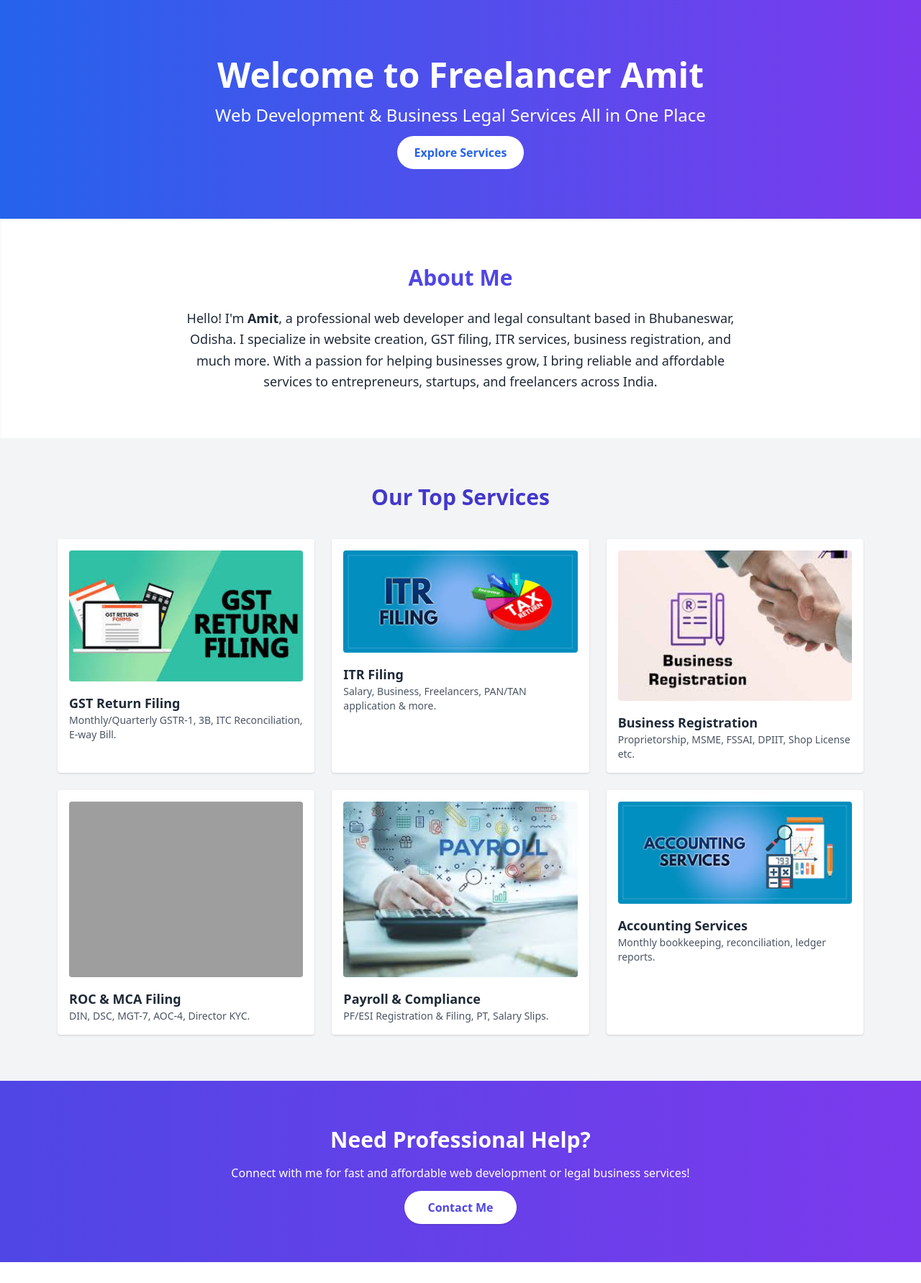
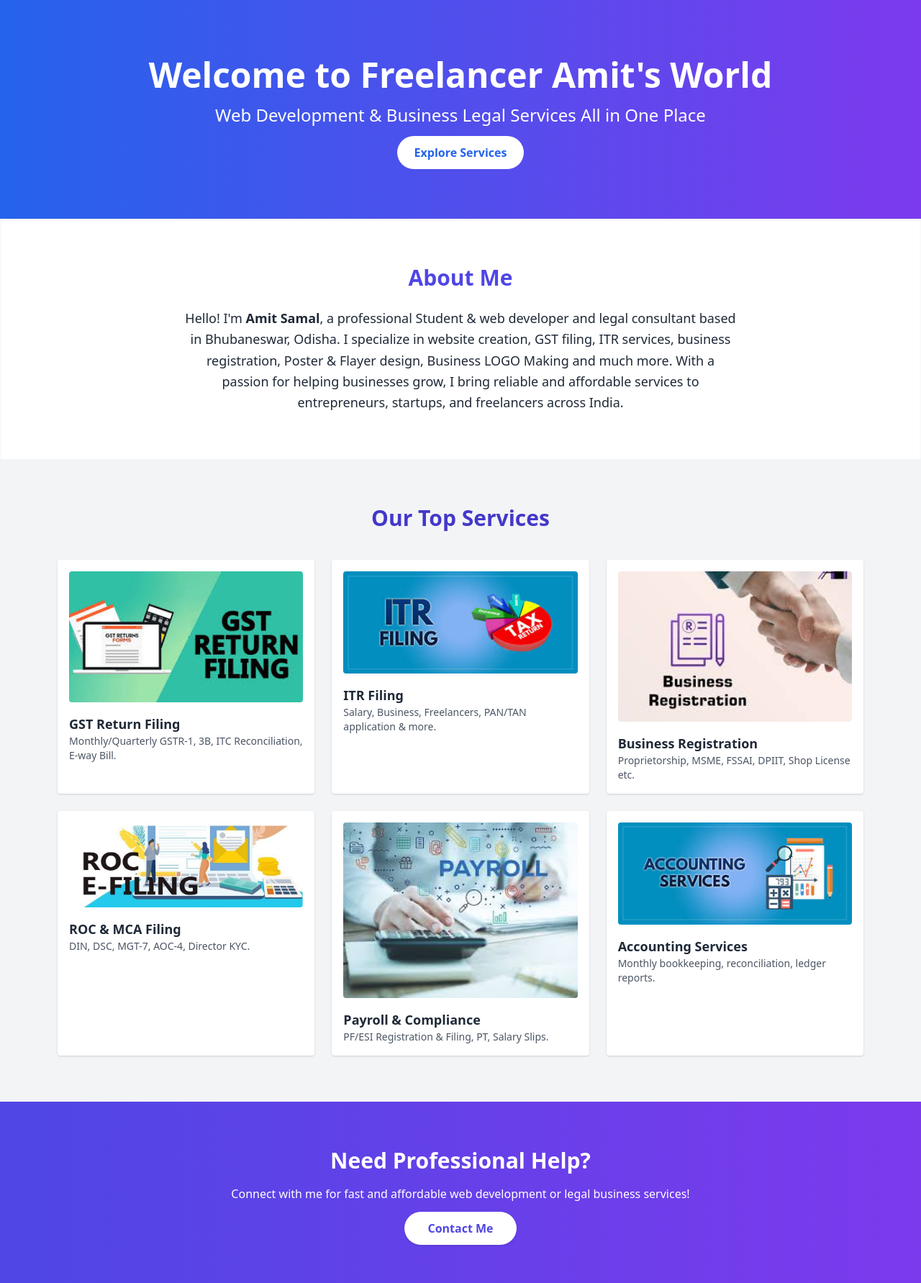
Before and after one commit to AMIT8480927094/freelancer-amit-site, a Flask app: page / in a window 1280 px wide. Shown: the part 44-1827 px from the top of the page at 72% size. Before the commit the page ends 1798 px from the top, so only its background shows below. Run offline with Flask 3, Linux system fonts and the light colour scheme; grey boxes are pictures that could not be loaded.

Commit message:
Update index.html

```diff
--- a/templates/index.html
+++ b/templates/index.html
@@ -15,7 +15,7 @@
 
     <!-- Hero Section -->
     <section class="bg-gradient-to-r from-blue-600 to-purple-600 text-white py-20 text-center">
-        <h1 class="text-4xl md:text-5xl font-bold mb-4">Welcome to Freelancer Amit</h1>
+        <h1 class="text-4xl md:text-5xl font-bold mb-4">Welcome to Freelancer Amit's World</h1>
         <p class="text-xl md:text-2xl mb-6">Web Development & Business Legal Services All in One Place</p>
         <a href="{{ url_for('services_page') }}" class="bg-white text-blue-600 px-6 py-3 rounded-full font-semibold hover:bg-gray-200 transition">Explore Services</a>
     </section>
@@ -24,8 +24,8 @@
     <section class="py-16 px-6 md:px-20 bg-white shadow-inner">
         <h2 class="text-3xl font-bold mb-6 text-center text-indigo-600">About Me</h2>
         <p class="text-lg text-center max-w-3xl mx-auto leading-relaxed">
-            Hello! I'm <strong>Amit</strong>, a professional web developer and legal consultant based in Bhubaneswar, Odisha.
-            I specialize in website creation, GST filing, ITR services, business registration, and much more. With a passion for helping businesses grow, I bring reliable and affordable services to entrepreneurs, startups, and freelancers across India.
+            Hello! I'm <strong>Amit Samal</strong>, a professional Student & web developer and legal consultant based in Bhubaneswar, Odisha.
+            I specialize in website creation, GST filing, ITR services, business registration, Poster & Flayer design, Business LOGO Making and much more. With a passion for helping businesses grow, I bring reliable and affordable services to entrepreneurs, startups, and freelancers across India.
         </p>
     </section>
 
@@ -49,7 +49,7 @@
                 <p class="text-sm text-gray-600">Proprietorship, MSME, FSSAI, DPIIT, Shop License etc.</p>
             </div>
             <div class="bg-white p-4 rounded shadow hover:shadow-xl transition">
-                <img src="{{ url_for('static', filename='roc.jpeg') }}" alt="ROC Filing" class="w-full rounded mb-4">
+                <img src="{{ url_for('static', filename='roc.jpg') }}" alt="ROC Filing" class="w-full rounded mb-4">
                 <h3 class="font-bold text-lg">ROC & MCA Filing</h3>
                 <p class="text-sm text-gray-600">DIN, DSC, MGT-7, AOC-4, Director KYC.</p>
             </div>
```
